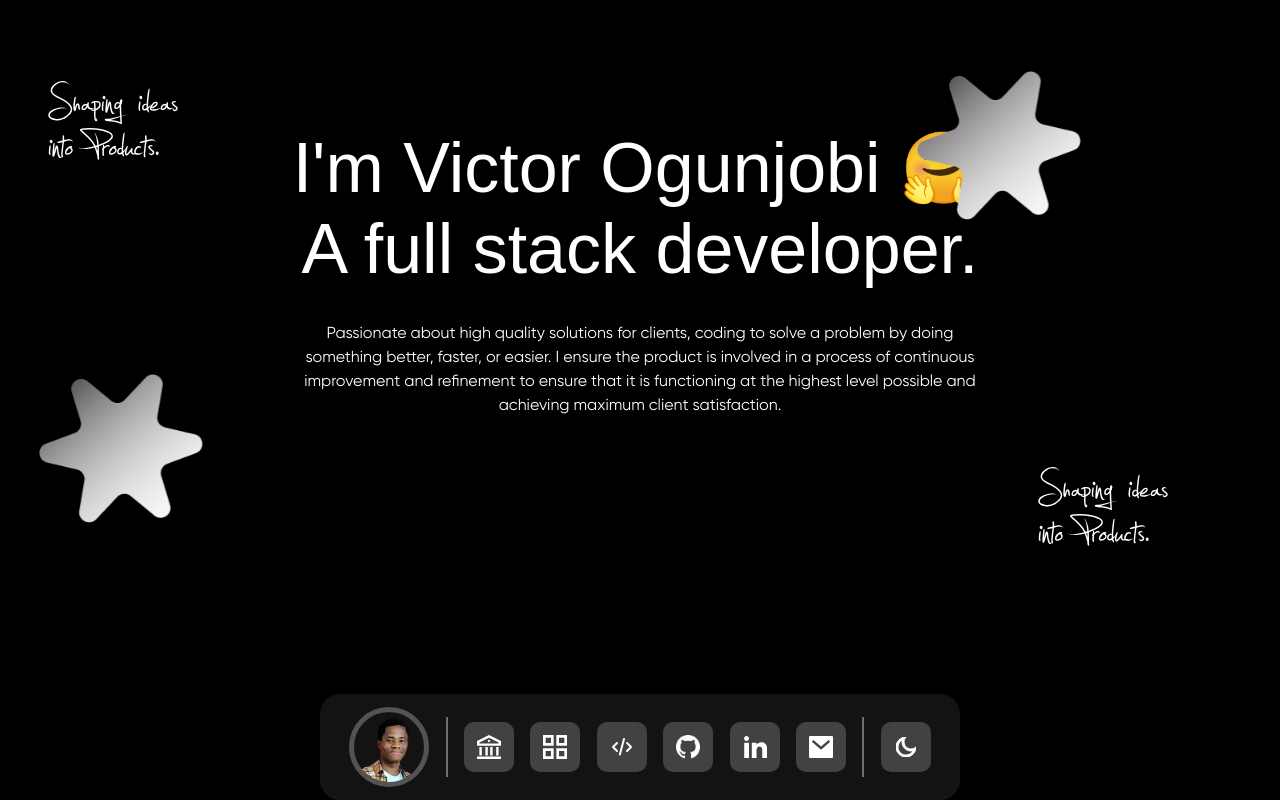
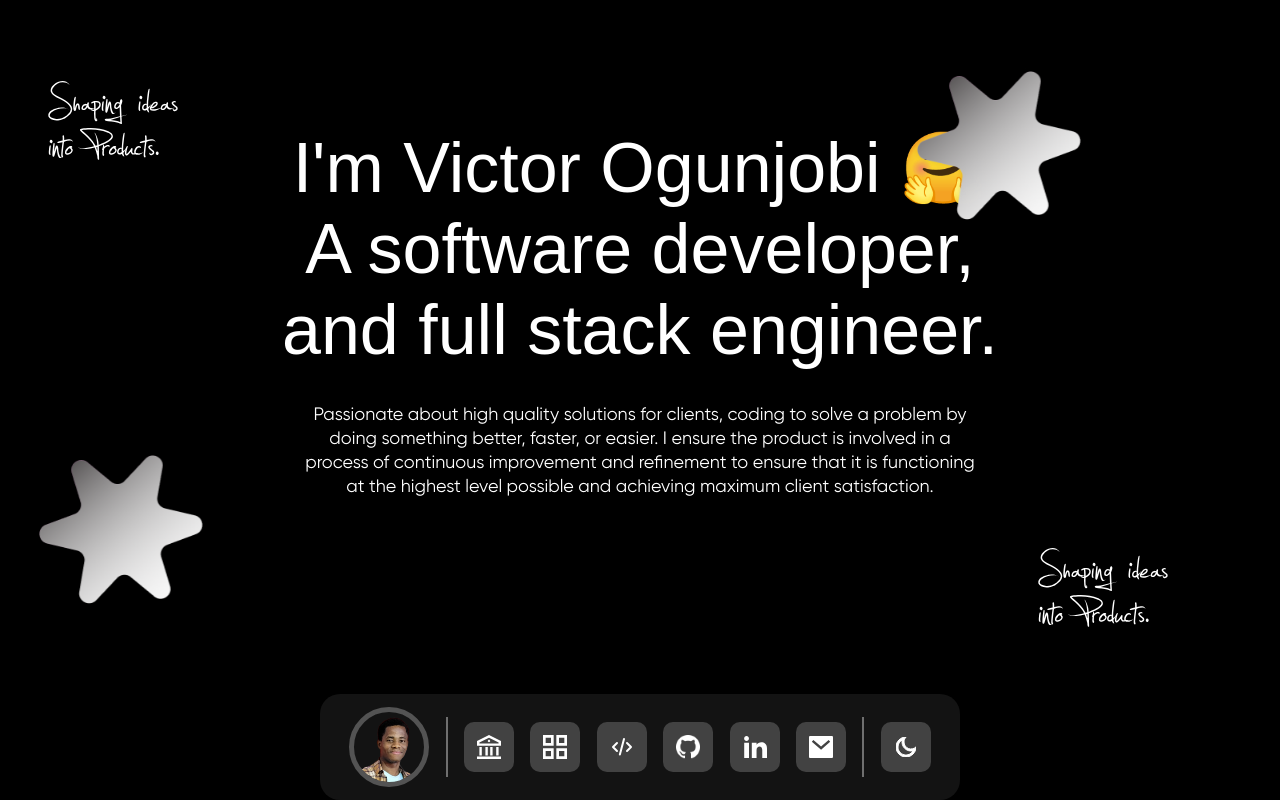
Before and after one commit to Vicopem01/my-portfolio, a Next.js app: page / in a window 1280 px wide. Built offline with nearby package versions, Linux system fonts and the light colour scheme; a web font is replaced by a local one.

Commit message:
Update: Stacks 🔥

```diff
--- a/app/page.tsx
+++ b/app/page.tsx
@@ -20,9 +20,10 @@ const Landing = () => {
       </div>
       <div className="container">
         <h1 className="text-5xl text-center px-2 lg:w-10/12 mx-auto font-gilroybold xl:text-9xl lg:text-7xl">
-          I&#39;m Victor Ogunjobi 🤗 <br />A full stack developer.
+          I&#39;m Victor Ogunjobi 🤗 <br />A software developer,
+          <br /> and full stack engineer.
         </h1>
-        <p className="lg:w-9/12 text-center mx-auto pt-8">
+        <p className="lg:w-9/12 text-center mx-auto pt-8 text-lg">
           Passionate about high quality solutions for clients, coding to solve a
           problem by doing something better, faster, or easier. I ensure the
           product is involved in a process of continuous improvement and
--- a/app/stacks/page.tsx
+++ b/app/stacks/page.tsx
@@ -22,7 +22,7 @@ const Stacks = () => {
       history: [
         {
           header: "Languages",
-          language: "JavaScript, TypeScript",
+          language: "JavaScript, TypeScript, Python",
         },
         {
           header: "Frameworks",
```
